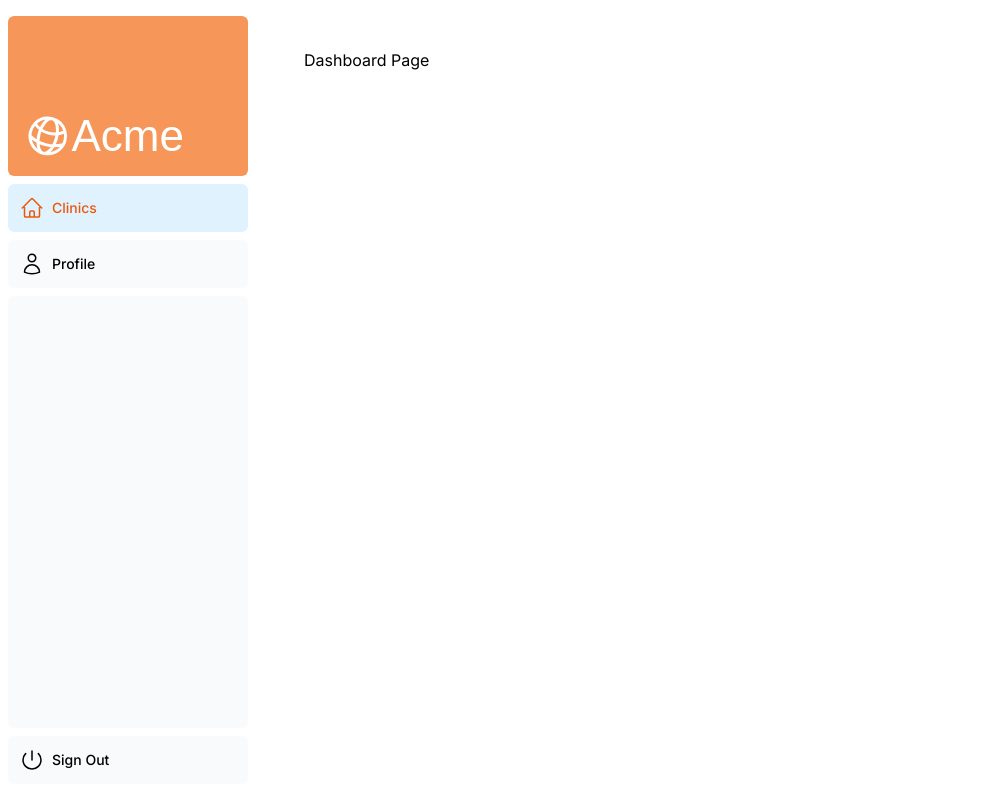
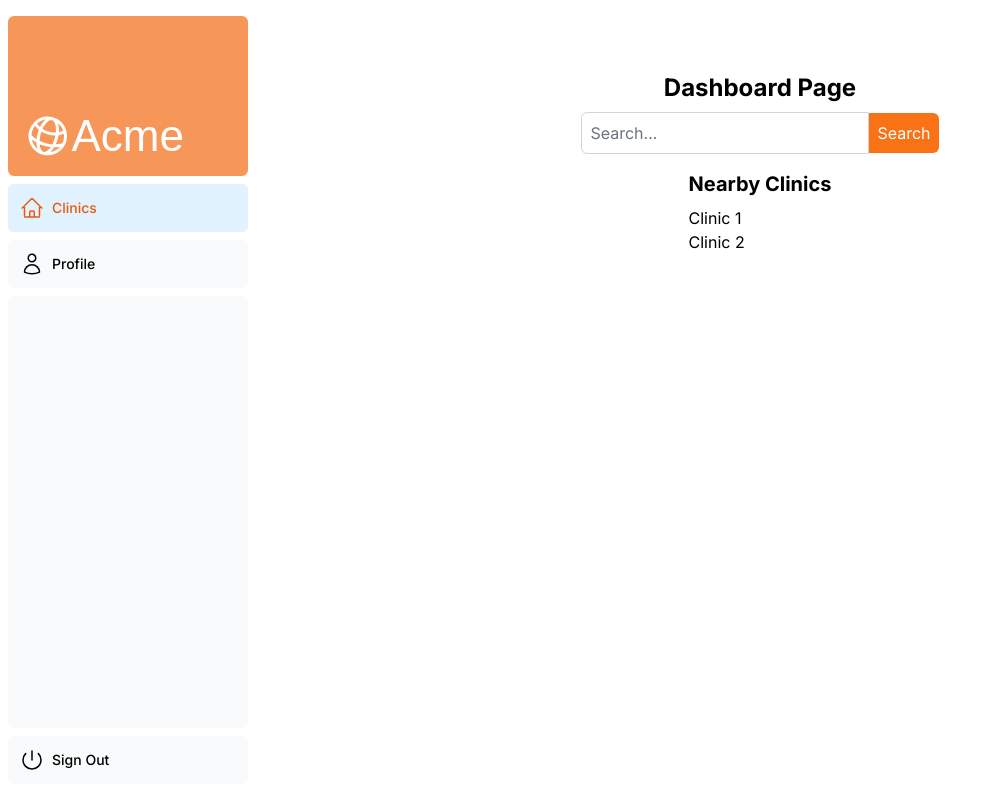
Before and after one commit to rwonger/skip-the-clinics, a Next.js app: page /dashboard in a window 1280 px wide. Shown: the whole page, without its empty margins (0-994 px from the left). Built offline with nearby package versions, Linux system fonts and the light colour scheme; a web font is replaced by a local one.

Commit message:
Added simple layout for list of clinics

```diff
--- a/app/dashboard/page.tsx
+++ b/app/dashboard/page.tsx
@@ -1,3 +1,52 @@
+"use client";
+
+import { useState } from 'react';
+
 export default function Page() {
-    return <p>Dashboard Page</p>;
-  }
+  const [searchQuery, setSearchQuery] = useState('');
+
+  const handleSearch = (event) => {
+    event.preventDefault();
+    // Process the search query here
+    console.log('Searching for:', searchQuery);
+    // You can navigate to another page or display search results as needed
+  };
+
+  return (
+    <div className="flex justify-center items-start p-6">
+      {/* Left Column */}
+      <div className="flex flex-col items-center mr-4">
+        <div className="text-center mb-4">
+          <h1 className="text-2xl font-bold mb-2">Dashboard Page</h1>
+          <form onSubmit={handleSearch}>
+            <div className="flex justify-center items-center">
+              <input
+                type="text"
+                placeholder="Search..."
+                value={searchQuery}
+                onChange={(e) => setSearchQuery(e.target.value)}
+                className="p-2 w-72 border border-gray-300 rounded-l-md focus:outline-none focus:ring-2 focus:ring-orange-500"
+              />
+              <button
+                type="submit"
+                className="p-2 bg-orange-500 text-white rounded-r-md hover:bg-orange-600 transition duration-300"
+              >
+                Search
+              </button>
+            </div>
+          </form>
+        </div>
+        <div className="text-left">
+          <h2 className="text-xl font-bold mb-2">Nearby Clinics</h2>
+          <ul>
+            <li>Clinic 1</li>
+            <li>Clinic 2</li>
+            {/* Add more clinic items */}
+          </ul>
+        </div>
+      </div>
+
+
+    </div>
+  );
+}
```
